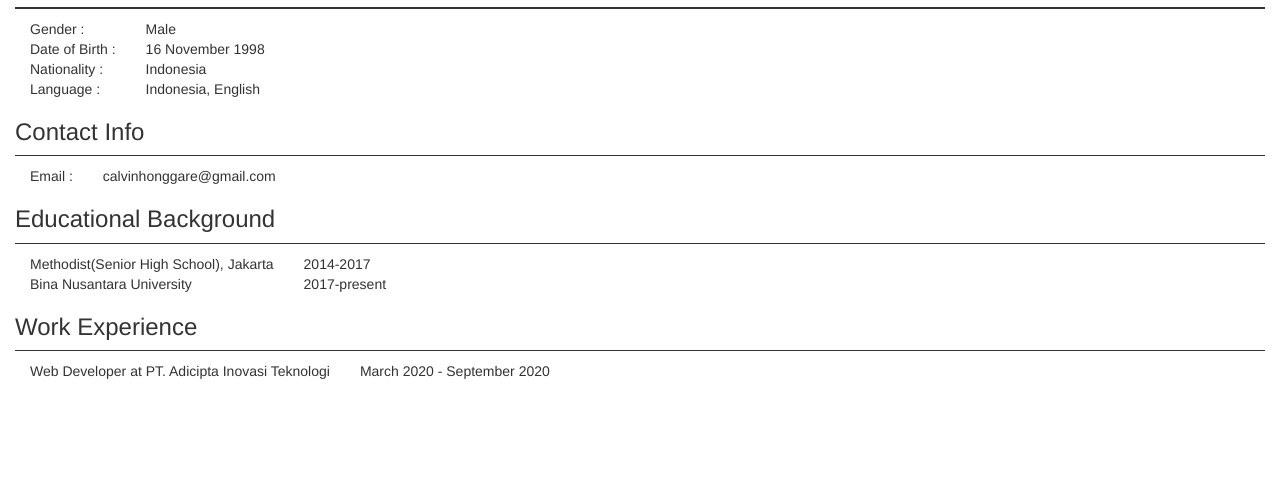
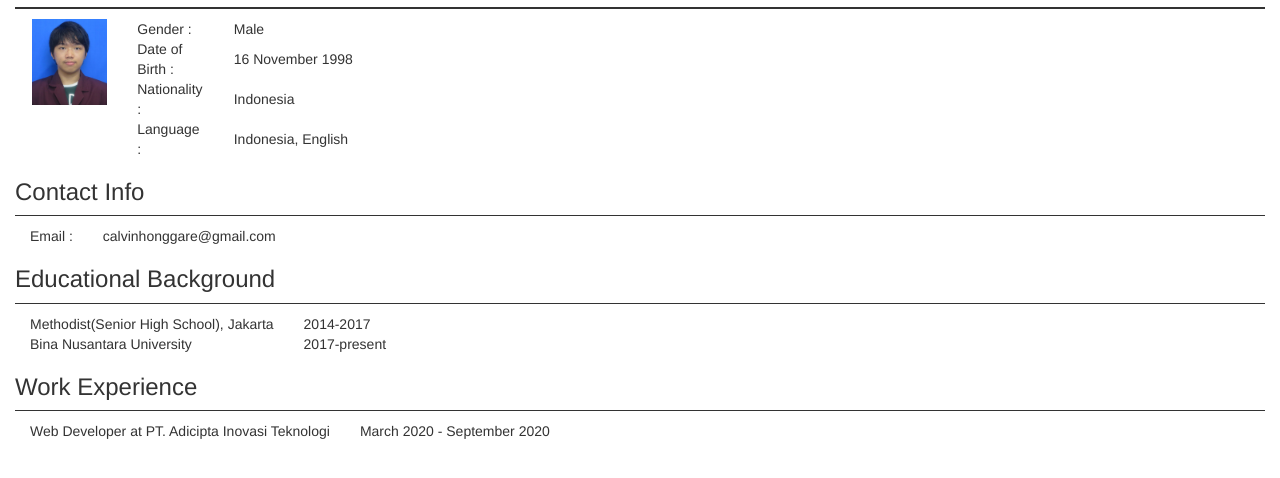
Before and after one commit to CruzerBL/calvinhonggare.github.io, a plain HTML site: page index.html in a window 1280 px wide. Shown: the part 56-534 px from the top of the page. Drawn offline with nearby package versions, Linux system fonts and the light colour scheme.

Commit message:
insert profile image

```diff
--- a/index.html
+++ b/index.html
@@ -21,26 +21,30 @@
 </head>
 <body>
     <div class="container-fluid">
+
         <h2>Calvin Hartanto Honggare</h2>
         <hr style="border-top: 2px solid;">
-        <table>
+        <div class="row" style="margin-left:2px;">
+            <img src="img/download.jpg" class="col-sm-1" alt="image">
+            <table class="col-sm-11 ">
                 <tr class="row">
-                <td class="col-sm-3">Gender :</td>
-                <td class="col-sm-9">Male</td>
+                    <td class="col-sm-1">Gender :</td>
+                    <td class="col-sm-11">Male</td>
                 </tr>
                 <tr class="row">
-                <td class="col-sm-3">Date of Birth :</td>
-                <td class="col-sm-9">16 November 1998</td>
+                    <td class="col-sm-1">Date of Birth :</td>
+                    <td class="col-sm-11">16 November 1998</td>
                 </tr>
                 <tr class="row">
-                <td class="col-sm-3">Nationality :</td>
-                <td class="col-sm-9">Indonesia</td>
+                    <td class="col-sm-1">Nationality :</td>
+                    <td class="col-sm-11">Indonesia</td>
                 </tr>
                 <tr class="row">
-                <td class="col-sm-3">Language :</td>
-                <td class="col-sm-9">Indonesia, English</td>
+                    <td class="col-sm-1">Language :</td>
+                    <td class="col-sm-11">Indonesia, English</td>
                 </tr>
             </table>
+        </div>
         <h3>Contact Info</h3>
         <hr style="border-top: 1px solid;">
         <table>
```
Also changed, not shown: img/download.jpg (added). Lines whose indentation alone changed are shown as unchanged.
